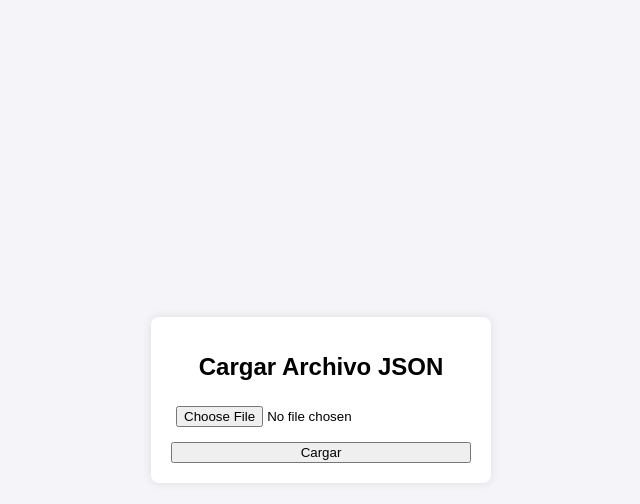
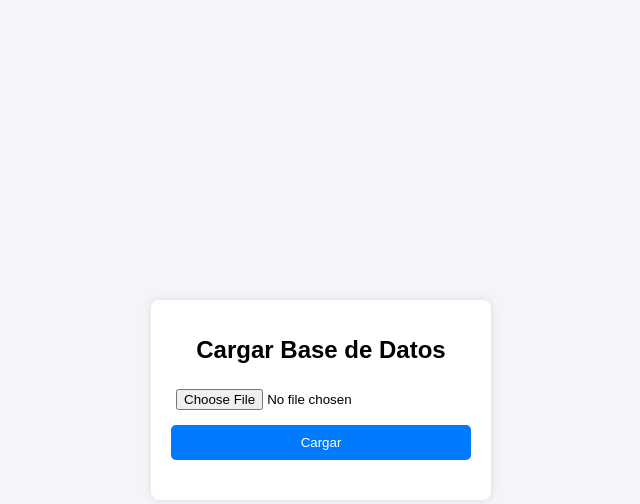
Before and after one commit to woolfwp/email_app, a Flask app: page / in a window 1280 px wide. Shown: the top 504 px of the page, without its empty margins (319-959 px from the left). Run offline with Flask 3, Linux system fonts and the light colour scheme.

Commit message:
se realizan los ajustes visuales

```diff
--- a/app.py
+++ b/app.py
@@ -129,7 +129,7 @@ def upload_file():
     if file:
         filepath = os.path.join('bases_de_datos.json')
         file.save(filepath)
-        flash('El archivo JSON ha sido cargado y procesado con éxito.')
+        flash('El archivo JSON ha sido cargado y procesado con éxito, Los Emails correspondientes fueron enviados')
         emails = procesar_bases_de_datos(filepath)
         for email in emails:
             enviar_email(email['email_manager'], email['motivo'])
--- a/templates/index.html
+++ b/templates/index.html
@@ -3,16 +3,17 @@
 <head>
     <meta charset="UTF-8">
     <meta name="viewport" content="width=device-width, initial-scale=1.0">
-    <title>Cargar Archivo JSON</title>
-    <link rel="stylesheet" href="/static/styles.css">
+    <title>Cargue Su Base de Datos</title>
+    <link rel="stylesheet" href="{{ url_for('static', filename='styles.css') }}">
 </head>
 <body>
     <div class="container">
-        <h1>Cargar Archivo JSON</h1>
-        <form action="{{ url_for('upload_file') }}" method="post" enctype="multipart/form-data">
-            <input type="file" name="file">
-            <input type="submit" value="Cargar">
+        <h1>Cargar Base de Datos</h1>
+        <form action="/upload" method="post" enctype="multipart/form-data">
+            <input type="file" name="file" accept=".json">
+            <button type="submit">Cargar</button>
         </form>
+        <div class="flash-messages">
             {% with messages = get_flashed_messages() %}
                 {% if messages %}
                     <ul>
@@ -23,6 +24,7 @@
                 {% endif %}
             {% endwith %}
         </div>
-    <script src="/static/scripts.js"></script>
+    </div>
+    <script src="{{ url_for('static', filename='scripts.js') }}"></script>
 </body>
 </html>
```
Also changed, not shown: instance/project.db. Lines whose indentation alone changed are shown as unchanged.
